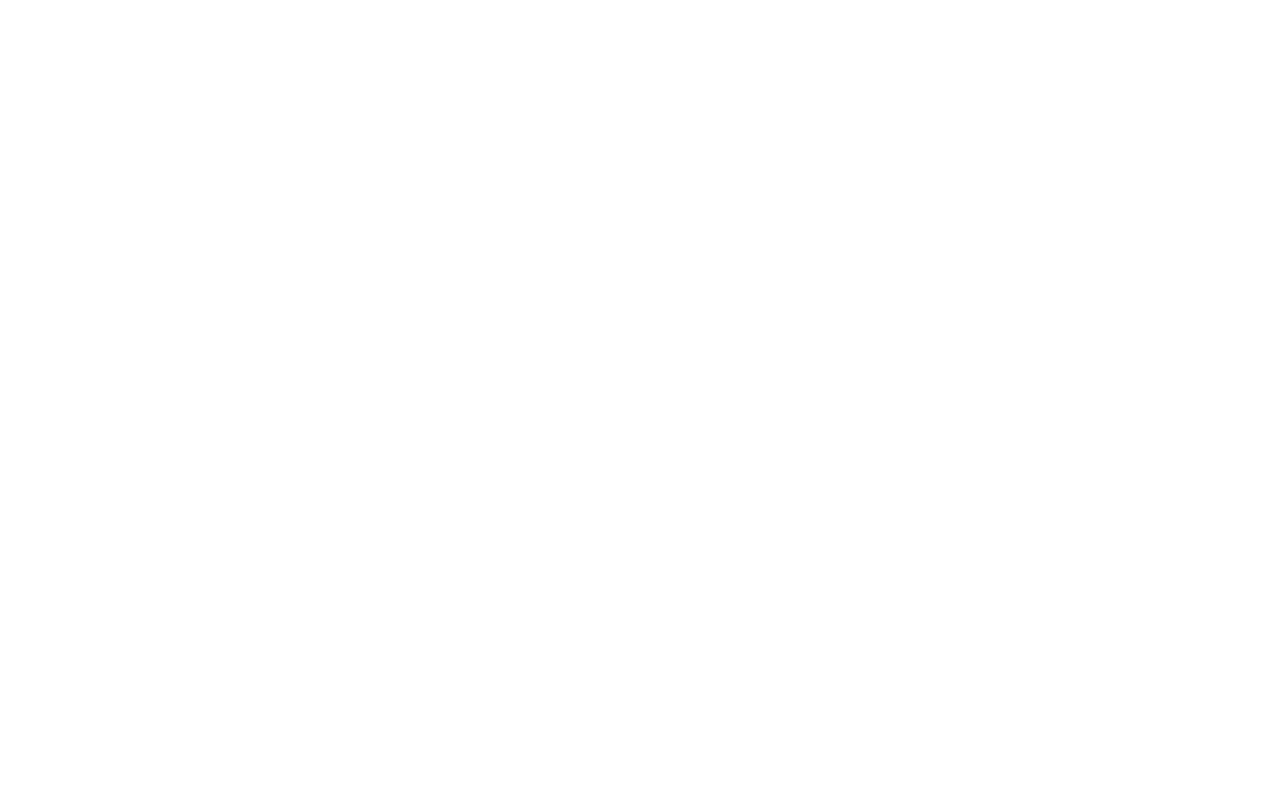
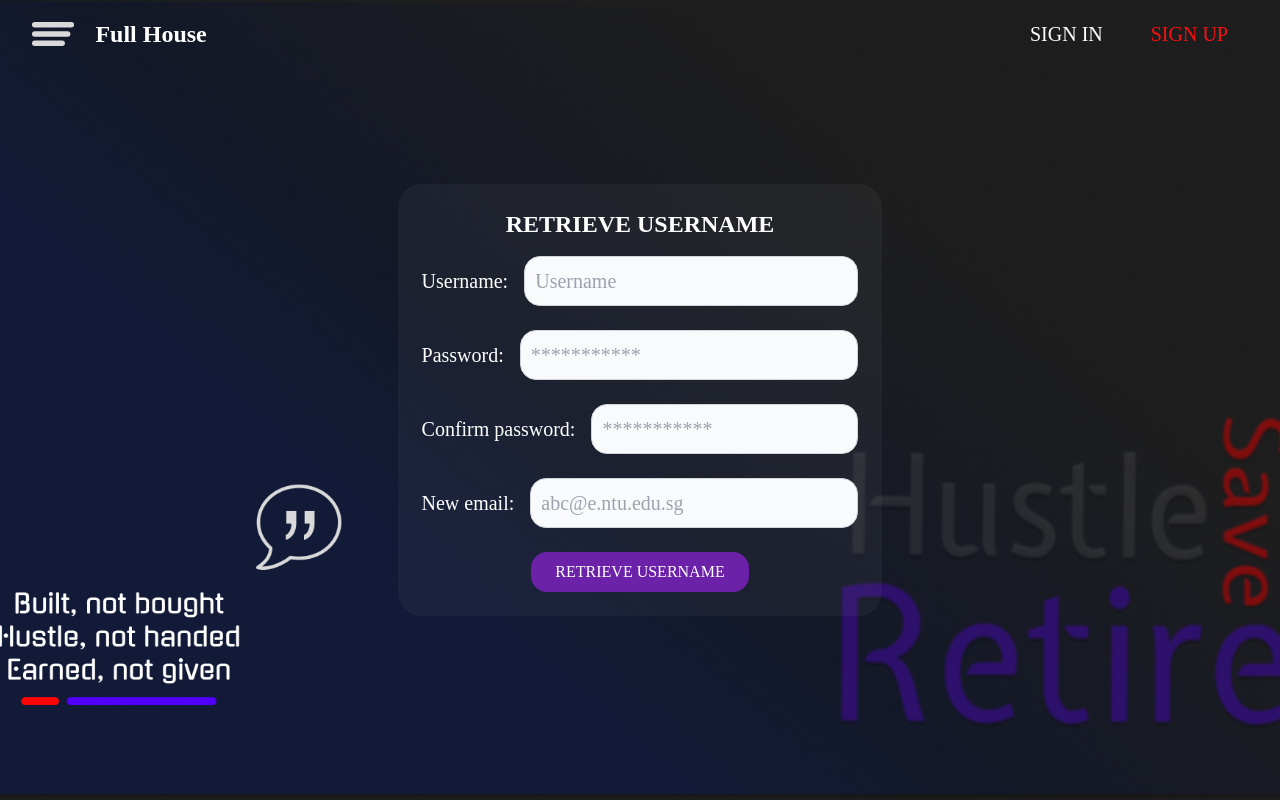
Before and after one commit to tquean15012003/sc2006_fullhouse_frontend, a React (Create React App) app: page /retrieveusername in a window 1280 px wide. Before the commit this address had no page. Built offline with nearby package versions, Linux system fonts and the light colour scheme.

Commit message:
Add retrieve username

```diff
--- a/src/App.js
+++ b/src/App.js
@@ -17,6 +17,7 @@ import ChangePasswordPage from './pages/ChangePasswordPage/ChangePasswordPage'
 import ChangeEmailPage from './pages/ChangeEmailPage/ChangeEmailPage'
 import VerifyChangeEmailPage from './pages/ChangeEmailPage/VerifyChangeEmailPage'
 import GuestPage from './pages/GuestPage/GuestPage'
+import RetrieveUsernamePage from './pages/RetrieveUsernamePage/RetrieveUsernamePage'
 
 function App() {
   const navigate = useNavigate()
@@ -44,6 +45,7 @@ function App() {
         <Route path='/changeemail' element={<ChangeEmailPage />} />
         <Route path='/verifyemail' element={<VerifyChangeEmailPage />} />
         <Route path='/guest' element={<GuestPage />} />
+        <Route path='/retrieveusername' element={<RetrieveUsernamePage/>} />
       </Routes>
     </Fragment>
   )
--- a/src/components/HeaderBeforeSignIn.js
+++ b/src/components/HeaderBeforeSignIn.js
@@ -4,7 +4,7 @@ import { Menu, Transition } from '@headlessui/react'
 import { useSelector } from 'react-redux'
 
 function classNames(...classes) {
-  return classes.filter(Boolean).join(' ')
+    return classes.filter(Boolean).join(' ')
 }
 
 export default function HeaderBeforeSignIn() {
@@ -54,6 +54,15 @@ export default function HeaderBeforeSignIn() {
                                         </Menu.Item>
                                         <Menu.Item>
                                             {({ active }) => (
+                                                <p onClick={() => { navigate("/retrieveusername", { replace: false }) }} className={classNames('cursor-pointer text-white', 'block px-4 py-2 text-sm')} >
+                                                    <svg className='inline' width="10" height="3" viewBox="0 0 10 3" fill="none" xmlns="http://www.w3.org/2000/svg">
+                                                        <rect width="10" height="3" rx="1.5" fill="#D9D9D9" />
+                                                    </svg> Retrieve Username
+                                                </p>
+                                            )}
+                                        </Menu.Item>
+                                        <Menu.Item>
+                                            {({ active }) => (
                                                 <p onClick={() => { navigate("/guest", { replace: false }) }} className={classNames('cursor-pointer text-white', 'block px-4 py-2 text-sm')} >
                                                     <svg className='inline' width="10" height="3" viewBox="0 0 10 3" fill="none" xmlns="http://www.w3.org/2000/svg">
                                                         <rect width="10" height="3" rx="1.5" fill="#D9D9D9" />
--- /dev/null
+++ b/src/pages/RetrieveUsernamePage/RetrieveUsernamePage.js
@@ -0,0 +1,159 @@
+import { useFormik } from 'formik';
+import React from 'react'
+import { useDispatch } from 'react-redux';
+import HeaderBeforeSignIn from '../../components/HeaderBeforeSignIn'
+import * as Yup from 'yup';
+import { retrieveUsernameAction } from '../../redux/actions/UserAction';
+import background from '../../assets/images/background.png'
+
+export default function RetrieveUsernamePage() {
+
+  const dispatch = useDispatch();
+
+  const formik = useFormik({
+    initialValues: {
+      username: "",
+      password: "",
+      passwordConfirmation: "",
+      newEmail: ""
+    },
+    validationSchema: Yup.object({
+      username: Yup.string()
+        .min(8, 'Username must contain at least 8 characters!')
+        .max(50, 'Username must contain at most 8 characters!'),
+      password: Yup.string()
+        .min(8, 'Password must contain at least 8 characters!')
+        .max(50, 'Password must contain at most 50 characters!!')
+        .matches(/^(?=.*\d)(?=.*[!@#$%^&*])(?=.*[a-z])(?=.*[A-Z]).{8,50}$/, "Password must be a mix of uppercase/lowercase letters, numbers and special characters"),
+      passwordConfirmation: Yup.string()
+        .oneOf([Yup.ref('password'), null], 'Password must match'),
+      newEmail: Yup.string()
+        .email('Invalid email!')
+    }),
+    onSubmit: (values) => {
+      dispatch(retrieveUsernameAction(values))
+    }
+  })
+
+  return (
+    <div className="overflow-x-hidden overflow-y-hidden" style={{
+      backgroundImage: `url(${background})`,
+      backgroundPosition: 'center',
+      backgroundSize: 'cover',
+      backgroundRepeat: 'no-repeat',
+      backgroundosition: "right"
+      // background: "linear-gradient(238.87deg, #1E1E1E 11.19%, #141929 48.52%, #121A37 67.18%)",
+    }}>
+      <HeaderBeforeSignIn />
+      <div className='w-screen h-screen text-white flex justify-center items-center'>
+        <div
+          className='rounded-3xl p-6'
+          style={{ background: 'rgba(255, 255, 255, 0.04)' }}
+        >
+          <form onSubmit={formik.handleSubmit}>
+            <h1 className='text-lg md:text-2xl font-bold text-center mb-4'>
+              RETRIEVE USERNAME
+            </h1>
+
+            <div className='mb-6'>
+              <div className="flex justify-between items-center">
+                <label
+                  htmlFor='username'
+                  className='text-base md:text-xl block font-medium text-white mr-4'
+                >
+                  <span className="whitespace-nowrap">Username:</span>
+                </label>
+                <input
+                  type='username'
+                  id='username'
+                  className='text-base md:text-xl bg-gray-50 border border-gray-300 text-gray-900 rounded-2xl focus:ring-blue-500 focus:border-blue-500 block w-full p-2.5'
+                  placeholder='Username'
+                  required
+                  onChange={formik.handleChange}
+                  value={formik.values.username}
+                  onBlur={formik.handleBlur}
+                />
+              </div>
+              {formik.touched.username && formik.errors.username ? (<div className="mt-2 text-red-400">{formik.errors.username}</div>) : null}
+            </div>
+
+            <div className='mb-6'>
+              <div className='flex justify-between items-center'>
+                <label
+                  htmlFor='password'
+                  className='text-base md:text-xl block font-medium text-white mr-4'
+                >
+                  <span className="whitespace-nowrap">Password:</span>
+                </label>
+                <input
+                  type='password'
+                  id='password'
+                  className='text-base md:text-xl bg-gray-50 border border-gray-300 text-gray-900 rounded-2xl focus:ring-blue-500 focus:border-blue-500 block w-full p-2.5'
+                  placeholder='***********'
+                  required
+                  onChange={formik.handleChange}
+                  value={formik.values.password}
+                  onBlur={formik.handleBlur}
+                />
+              </div>
+              {formik.touched.password && formik.errors.password ? (<div className="mt-2 text-red-400">{formik.errors.password}</div>) : null}
+            </div>
+
+            <div className='mb-6'>
+              <div className='flex justify-between items-center'>
+                <label
+                  htmlFor='passwordConfirmation'
+                  className='text-base md:text-xl block font-medium text-white mr-4'
+                >
+                  <span className="whitespace-nowrap">Confirm password:</span>
+                </label>
+                <input
+                  type='password'
+                  id='passwordConfirmation'
+                  className='text-base md:text-xl bg-gray-50 border border-gray-300 text-gray-900 rounded-2xl focus:ring-blue-500 focus:border-blue-500 block w-full p-2.5'
+                  placeholder='***********'
+                  required
+                  onChange={formik.handleChange}
+                  value={formik.values.passwordConfirmation}
+                  onBlur={formik.handleBlur}
+                />
+              </div>
+              {formik.touched.passwordConfirmation && formik.errors.passwordConfirmation ? (<div className="mt-2 text-red-400">{formik.errors.passwordConfirmation}</div>) : null}
+            </div>
+
+            <div className='mb-6'>
+              <div className="flex justify-between items-center">
+                <label
+                  htmlFor='newEmail'
+                  className='text-base md:text-xl block font-medium text-white mr-4'
+                >
+                  <span className="whitespace-nowrap">New email:</span>
+                </label>
+                <input
+                  type='email'
+                  id='newEmail'
+                  className='text-base md:text-xl bg-gray-50 border border-gray-300 text-gray-900 rounded-2xl focus:ring-blue-500 focus:border-blue-500 block w-full p-2.5'
+                  placeholder='abc@e.ntu.edu.sg'
+                  required
+                  onChange={formik.handleChange}
+                  value={formik.values.newEmail}
+                  onBlur={formik.handleBlur}
+                />
+              </div>
+              {formik.touched.newEmail && formik.errors.newEmail ? (<div className="mt-2 text-red-400">{formik.errors.newEmail}</div>) : null}
+            </div>
+
+            <div className='mt-3 flex justify-center items-center'>
+              <button
+                className='px-6 py-2 hover:bg-purple-500 bg-purple-800 duration-500 hover:scale-110 hover:text-black rounded-2xl'
+                type='submit'
+              >
+                RETRIEVE USERNAME
+              </button>
+            </div>
+          </form>
+        </div>
+      </div>
+    </div>
+  )
+}
--- a/src/redux/actions/UserAction.js
+++ b/src/redux/actions/UserAction.js
@@ -128,3 +128,19 @@ export const verifyEmailAction = (OTP) => {
         }
     }
 }
+
+export const retrieveUsernameAction = (userInfo) => {
+    return async (dispatch, getState) => {
+        try {
+            const response = await userService.retrieveUsernameService(userInfo)
+            localStorage.removeItem(EMAIL)
+            localStorage.setItem(EMAIL, userInfo.newEmail)
+            alert(response.data.message)
+            const { navigate } = getState().NavigationReducer;
+            navigate("/confirmsignup", { replace: false })
+        } catch (errors) {
+            console.log(errors.response.data.message)
+            alert(errors.response.data.message)
+        }
+    }
+}
--- a/src/services/UserService.js
+++ b/src/services/UserService.js
@@ -28,6 +28,10 @@ export class UserService extends baseService {
     changeEmailService = (newEmail) => {
         return this.put('users/changeemail', newEmail)
     }
+
+    retrieveUsernameService = (userInfo) => {
+        return this.put('users/retrieveusername', userInfo)
+    }
 }
 
 export const userService = new UserService();
```
